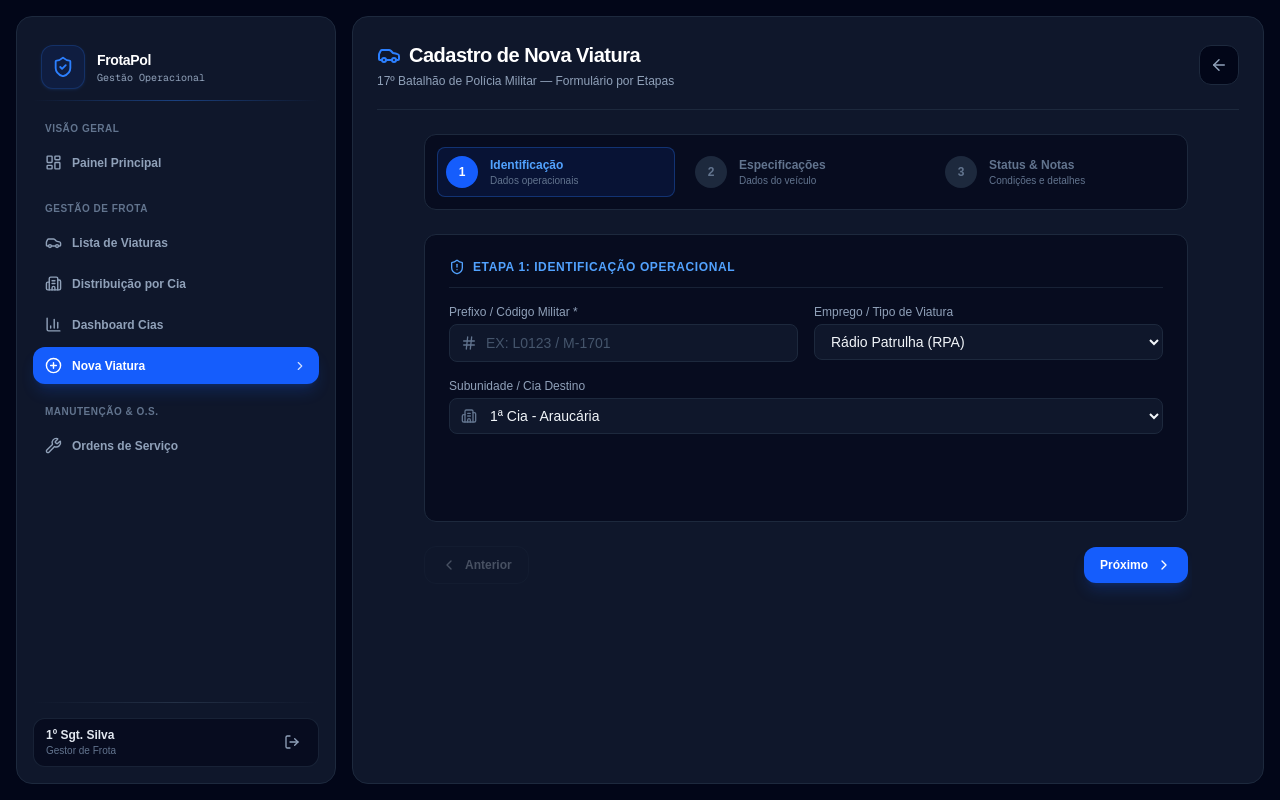
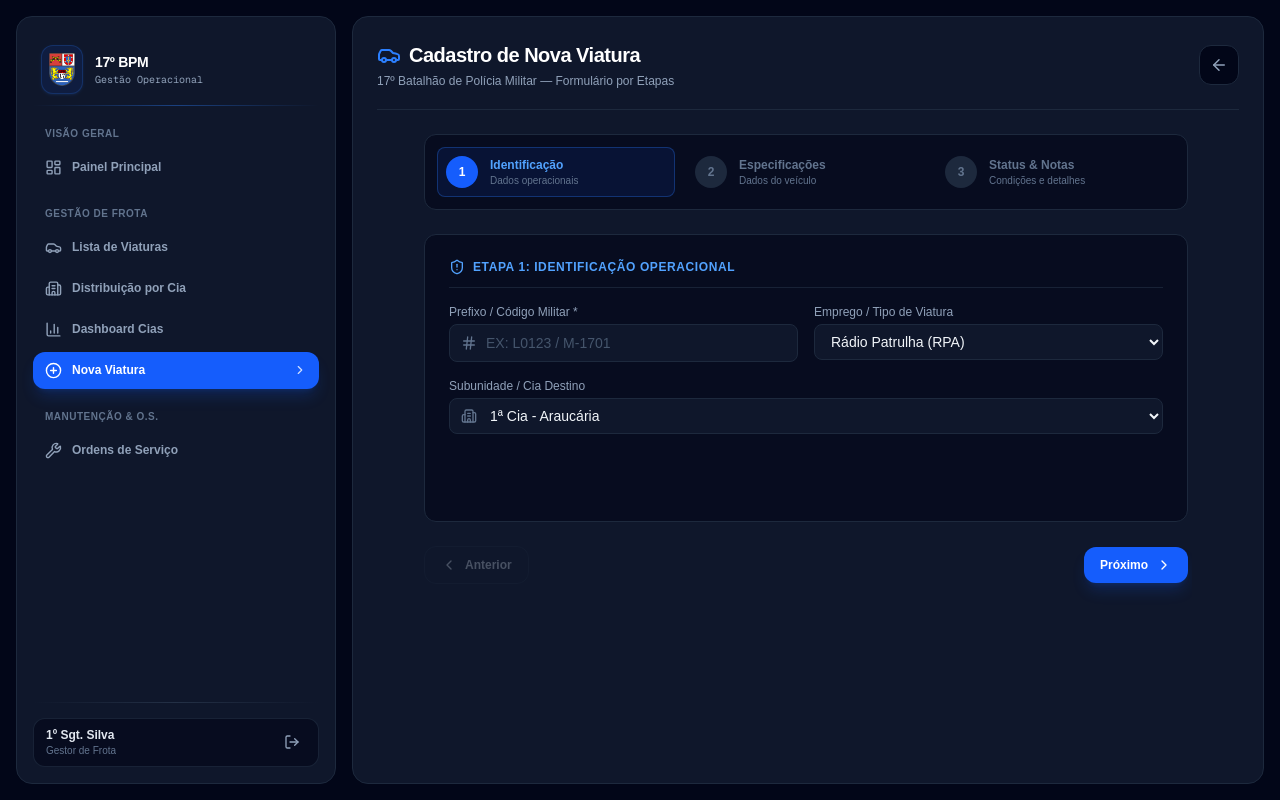
Before and after one commit to hildocosta/sistema-viaturas-17bpm, a Next.js app: page /dashboard/viaturas/nova in a window 1280 px wide. Built offline with nearby package versions, Linux system fonts and the light colour scheme.

Commit message:
Ajustes no prontuario e sidebar, adicao de assets

```diff
--- a/src/app/dashboard/viaturas/[id]/page.js
+++ b/src/app/dashboard/viaturas/[id]/page.js
@@ -179,8 +179,8 @@ export default function ProntuarioViaturaPage({ params }) {
           </div>
         </div>
 
-        {/* Área de Rolar Interna */}
-        <ContentScrollArea>
+        {/* Área de Rolar Interna com classe container-sombrio */}
+        <ContentScrollArea className="container-sombrio">
           <CardsGrid>
             {/* Card 1: Identificação Operacional */}
             <DashboardCard>
--- a/src/components/Sidebar/page.js
+++ b/src/components/Sidebar/page.js
@@ -2,6 +2,7 @@
 
 import React from "react";
 import Link from "next/link";
+import Image from "next/image";
 import { usePathname } from "next/navigation";
 import {
   LayoutDashboard,
@@ -10,7 +11,6 @@ import {
   BarChart3,
   PlusCircle,
   Wrench,
-  ShieldCheck,
   LogOut,
   ChevronRight
 } from "lucide-react";
@@ -83,11 +83,17 @@ export default function Sidebar() {
       <div>
         {/* Cabeçalho / Logo do Sistema */}
         <div className="flex items-center gap-3 px-2 py-3 mb-5 relative">
-          <div className="p-2.5 bg-blue-600/10 border border-blue-500/20 rounded-xl text-blue-500 shadow-sm shadow-blue-500/10">
-            <ShieldCheck size={22} />
+          <div className="p-1.5 bg-blue-600/10 border border-blue-500/20 rounded-xl shadow-sm shadow-blue-500/10 flex items-center justify-center shrink-0">
+            <Image
+              src="/assets/image/logo-17bpm.png"
+              alt="Logo 17º BPM"
+              width={28}
+              height={28}
+              className="object-contain"
+            />
           </div>
           <div>
-            <h1 className="text-sm font-bold text-white tracking-tight">FrotaPol</h1>
+            <h1 className="text-sm font-bold text-white tracking-tight">17º BPM</h1>
             <p className="text-[10px] text-slate-400 font-mono">Gestão Operacional</p>
           </div>
 
```
Also changed, not shown: public/assets/image/logo-17bpm.png (added).
